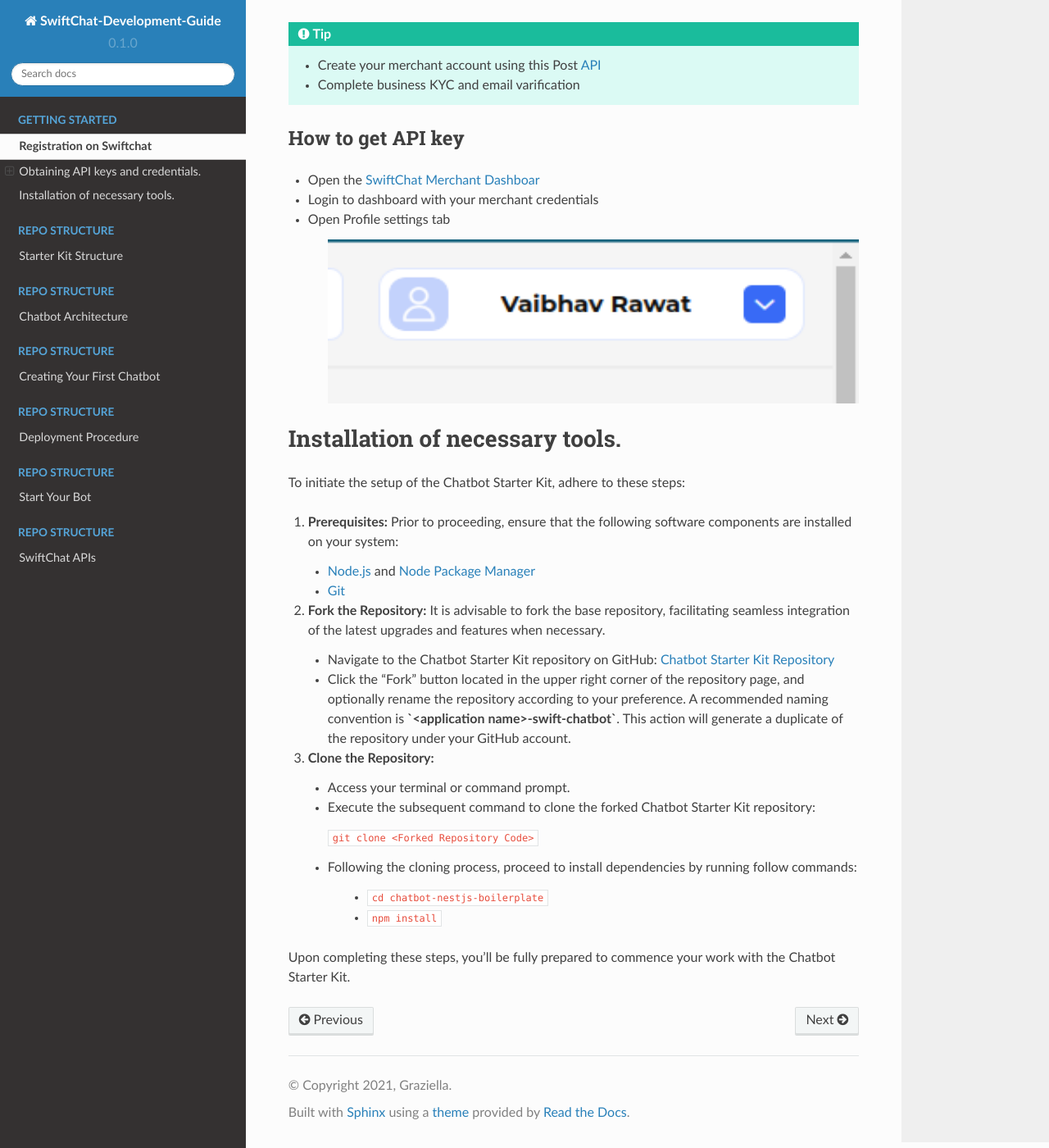
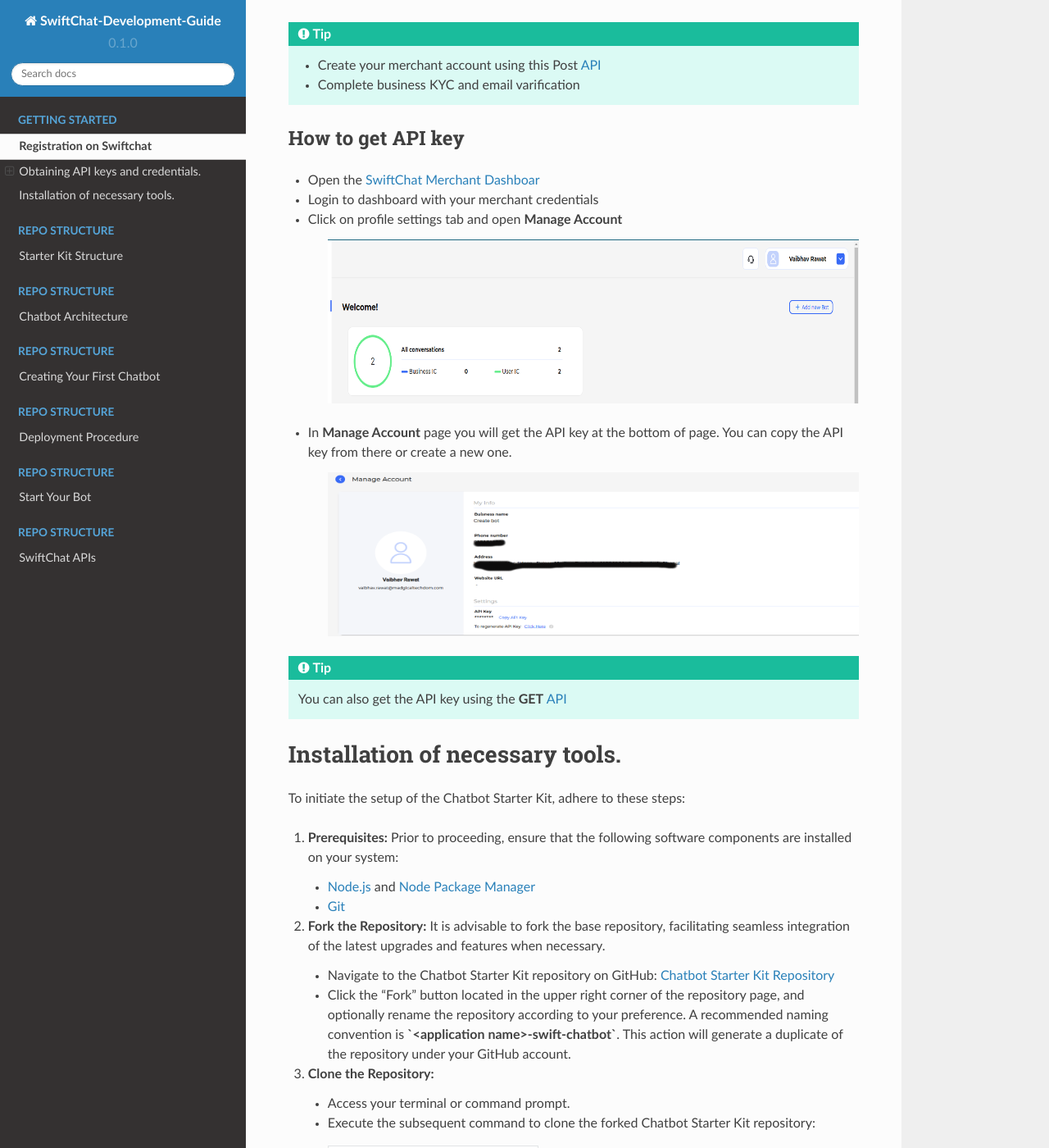
Before and after one commit to Priyanka-sharma181/Chatbot-Development-Guide, a Sphinx documentation site: the page built from docs/source/installation.rst, in a window 1280 px wide and 1400 px high, scrolled down 1602 px. Shown: the whole window at 82% size. Built offline with Sphinx 7.4.7 and the Read the Docs theme 2.0.0, drawn with Linux system fonts in a browser that asks for light colours.

Commit message:
updating TOC

```diff
--- a/docs/source/installation.rst
+++ b/docs/source/installation.rst
@@ -39,7 +39,7 @@
 
 - Open the `SwiftChat Merchant Dashboar <https://dashboard.swiftchat.ai/>`_
 - Login to dashboard with your merchant credentials
-- Open Profile settings tab
+- Click on profile settings tab and open **Manage Account**
 
    .. image:: ../images/installation_images/profile_settings.png
       :alt: login page
@@ -47,6 +47,16 @@
       :height: 200
       :align: left
 
+- In **Manage Account** page you will get the API key at the bottom of page. You can copy the API key from there or create a new one.
+
+   .. image:: ../images/installation_images/apiKey_page.png
+      :alt: login page
+      :width: 1000
+      :height: 200
+      :align: left
+
+.. tip::
+   You can also get the API key using the **GET** `API <https://documenter.getpostman.com/view/20587790/UyrGCuhH#3ed63aad-3f81-4f42-b0a0-8406feb59716>`_
 
 Installation of necessary tools.
 ------------
```
Also changed, not shown: docs/images/installation_images/apiKey_page.png (added), docs/images/installation_images/profile_settings.png.
